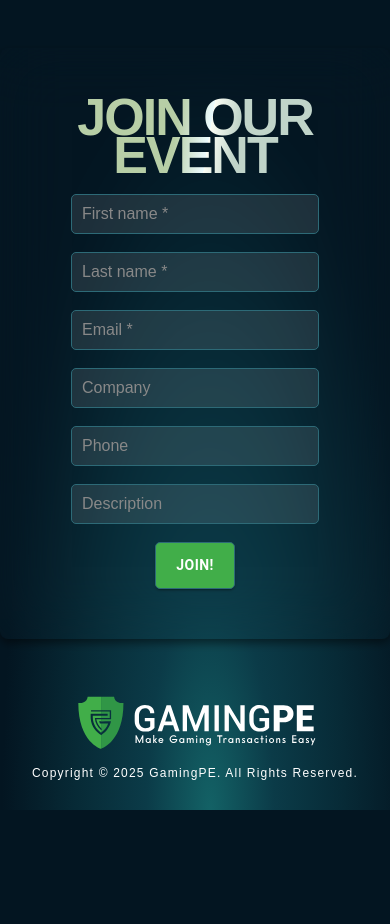
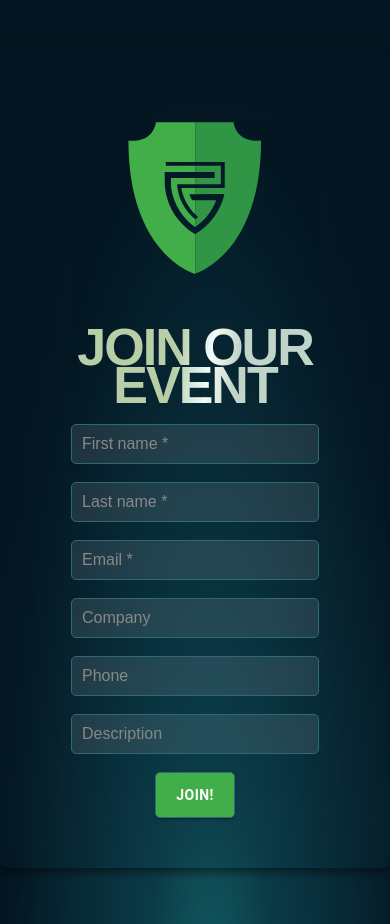
Before and after one commit to gamingpe-tech/gamingpe-website, a React (Vite) app: page / in a window 390 px wide. Shown: the part 5724-6648 px from the top of the page. Before the commit the page ends 6534 px from the top, so only its background shows below. Built offline with nearby package versions, Linux system fonts and the light colour scheme.

Commit message:
added GamingPe logo in for join us and event

```diff
--- a/src/assets/css/responsive.css
+++ b/src/assets/css/responsive.css
@@ -1666,6 +1666,10 @@
   .subscribe-form{
     padding: 100px 200px !important;
   }
+
+  .joinUs{
+    width: 30% !important;
+  }
 }
 
 @media screen and (max-width: 1199px) {
@@ -1698,6 +1702,9 @@
   .subscribe-form{
     padding: 100px 100px !important;
   }
+  .joinUs{
+    width: 30% !important;
+  }
 }
 
 @media screen and (max-width: 767px) {
@@ -1705,6 +1712,9 @@
 
   .subscribe-form{
     padding: 0px 100px !important;
+  }
+  .joinUs{
+    width: 40% !important;
   }
 }
 
@@ -1723,6 +1733,9 @@
     }
     .subscribe-form{
         padding: 0px 0px !important;
+      }
+      .joinUs{
+        width: 55% !important;
       }
 }
 
--- a/src/assets/css/style.css
+++ b/src/assets/css/style.css
@@ -2288,6 +2288,9 @@ header .search-button:hover {
     transition: background-color 5000s ease-in-out 0s;
     -webkit-text-fill-color: #000000 !important;
 }
+.joinUs{
+    width: 30%;
+  }
 
 /*
 * ----------------------------------------------------------------------------------------
--- a/src/components/sections/NewsLetter.jsx
+++ b/src/components/sections/NewsLetter.jsx
@@ -3,10 +3,13 @@ import { toast } from "react-toastify";
 import { useNavigate } from "react-router-dom"; // Import the useNavigate hook
 import { LoadingButton } from "@mui/lab"; // Import the LoadingButton
 import { useState } from "react";
+import { sectionData } from "../../mockData/sectionData";
 
 const NewsLetter = () => {
   const navigate = useNavigate();
   const [loading, setLoading] = useState(false);
+  const { image } = sectionData.ourVision;
+
   const handleSubmit = async (e) => {
     e.preventDefault();
 
@@ -42,6 +45,14 @@ const NewsLetter = () => {
     <div>
       <div className="modal-overlay subscribe-modal">
         <div className="modal-content Services">
+          <div style={{padding:"20px 0px 50px 0px"}}>
+            <img
+              src={image}
+              alt="gamingpeLogo"
+              data-aos="zoom-in-up"
+              className="joinUs"
+            />
+          </div>
           <h2
             className="w-100"
             style={{
@@ -64,7 +75,7 @@ const NewsLetter = () => {
                 style={{
                   backgroundColor: "rgba(255, 255, 255, 0.1)",
                   border: "1px solid #2D6A77",
-                  color: "#1392d4",
+                  color: "#FFFFFF",
                   padding: "10px",
                   borderRadius: "5px",
                 }}
@@ -77,7 +88,7 @@ const NewsLetter = () => {
                 style={{
                   backgroundColor: "rgba(255, 255, 255, 0.1)",
                   border: "1px solid #2D6A77",
-                  color: "#1392d4",
+                  color: "#FFFFFF",
                   padding: "10px",
                   borderRadius: "5px",
                 }}
@@ -92,7 +103,7 @@ const NewsLetter = () => {
                 style={{
                   backgroundColor: "rgba(255, 255, 255, 0.1)",
                   border: "1px solid #2D6A77",
-                  color: "#1392d4",
+                  color: "#FFFFFF",
                   padding: "10px",
                   borderRadius: "5px",
                 }}
@@ -104,7 +115,7 @@ const NewsLetter = () => {
                 style={{
                   backgroundColor: "rgba(255, 255, 255, 0.1)",
                   border: "1px solid #2D6A77",
-                  color: "#1392d4",
+                  color: "#FFFFFF",
                   padding: "10px",
                   borderRadius: "5px",
                 }}
@@ -118,7 +129,7 @@ const NewsLetter = () => {
                 style={{
                   backgroundColor: "rgba(255, 255, 255, 0.1)",
                   border: "1px solid #2D6A77",
-                  color: "#1392d4",
+                  color: "#FFFFFF",
                   padding: "10px",
                   borderRadius: "5px",
                 }}
@@ -130,7 +141,7 @@ const NewsLetter = () => {
                 style={{
                   backgroundColor: "rgba(255, 255, 255, 0.1)",
                   border: "1px solid #2D6A77",
-                  color: "#1392d4",
+                  color: "#FFFFFF",
                   padding: "10px",
                   borderRadius: "5px",
                 }}
--- a/src/pages/Event.jsx
+++ b/src/pages/Event.jsx
@@ -1,12 +1,22 @@
-import { Link } from "react-router-dom";
 import Google_Calendar_icon from "../assets/images/world map animation/Google_Calendar_icon.svg";
 import Google_Maps_icon from "../assets/images/world map animation/Google_Maps_icon.svg";
 import connectorImg from "../assets/images/index/connector_img.webp";
 import { Typography } from "@mui/material";
+import { sectionData } from "../mockData/sectionData";
 
 const EventInvite = () => {
+    const { image } = sectionData.ourVision;
+
   return (
     <section className="Error ComingSoon">
+      <div style={{padding:"20px 0px 50px 0px",display:"flex",justifyContent:"center"}}>
+            <img
+              src={image}
+              alt="gamingpeLogo"
+              data-aos="zoom-in-up"
+              className="joinUs"
+            />
+          </div>
       <div className="container">
         <div className="row flex-md-row flex-column-reverse gy-md-0 gy-4">
           <div className="col-md-6">
@@ -83,8 +93,7 @@ const EventInvite = () => {
                     marginLeft: "1rem",
                   }}
                 >
-                  {" "}
-                  Fastival Arena, Festival City, 133B Stand Number
+                  Festival Arena, Festival City, 133B Stand Number
                 </a>
               </Typography>
               <Typography
```
Also changed, not shown: src/pages/OurVision.jsx (+0 -7 lines).
